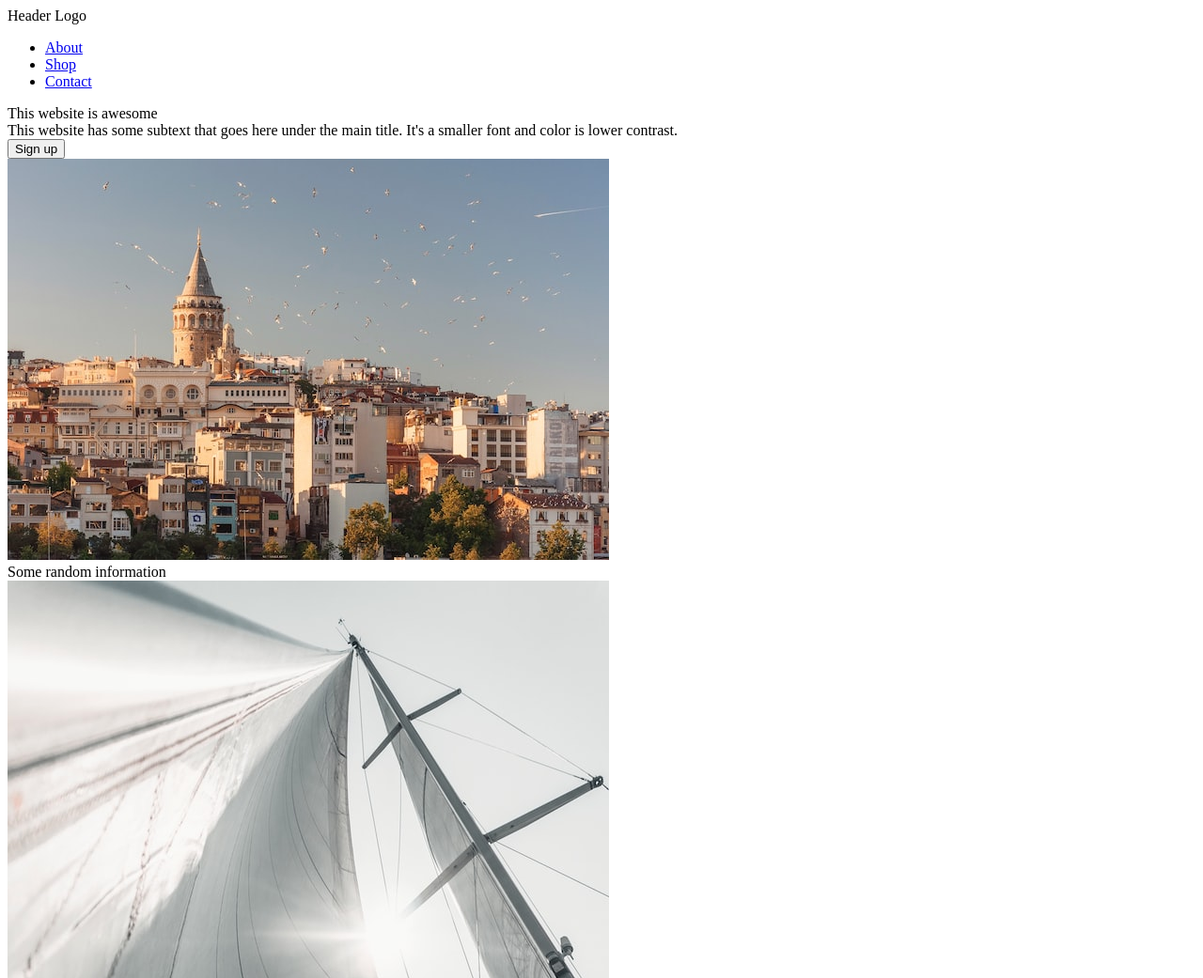
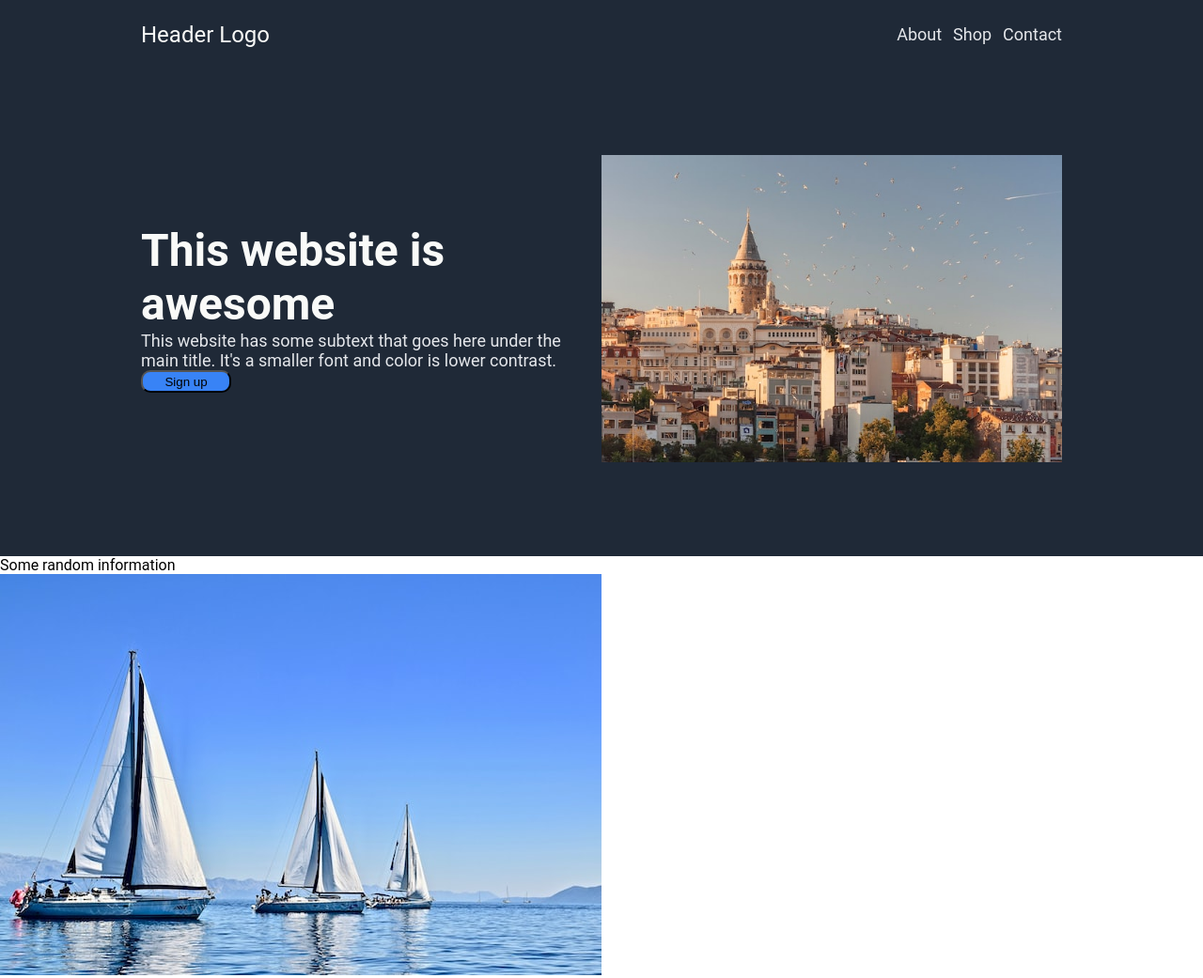
Before and after one commit to oguzhan-ulutas/odin-landing-page, a plain HTML site: page index.html in a window 1280 px wide. Shown: the top 1041 px of the page at 94% size. Drawn offline with Linux system fonts and the light colour scheme.

Commit message:
Section 1/5 CSS arranged

```diff
--- a/index.html
+++ b/index.html
@@ -5,13 +5,12 @@
     <meta http-equiv="X-UA-Compatible" content="IE=edge">
     <meta name="viewport" content="width=device-width, initial-scale=1.0">
     <title>The Odin Project Landing Page Picbidervis</title>
-    <link rel="stylesheet" href="style.css">
+    <link rel="stylesheet" href="styles.css">
 </head>
 <body>
 
     <div class="section1">
         <div class="header">
-            <div class="header-top">
             <div class="logo">Header Logo</div>
             <ul class="head-links">
                 <li><a href="https://www.instagram.com/picbidervis/">About</a></li>
@@ -22,14 +21,15 @@
 
         <div class="header-down">
             <div class="header-text">
-                  <div class="title">This website is awesome</div>
-                  <div class="text">This website has some subtext that goes here under the main title. It's a smaller font and color is lower contrast.</div>
-                  <button class="signup">Sign up</button>
-                </div>
-                <img src="./img/anna-berdnik-0n0AHB1fgTQ-unsplash.jpg" alt="istanbul scene with some seagulf flying">
+                <div class="hd-title">This website is awesome</div>
+                <div class="hd-text">This website has some subtext that goes here under the main title. It's a smaller font and color is lower contrast.</div>
+                <button class="hd-button">Sign up</button>
             </div>
 
+            <img class="main-img" src="./img/anna-berdnik-0n0AHB1fgTQ-unsplash.jpg" alt="istanbul scene with some seagulf flying">
         </div>
+
+
     </div>
 
     <div class="section2">
@@ -37,7 +37,7 @@
 
         <div class="items">
             <div class="item">
-                <img src="./img/andrea-zignin-Us8dszDXx28-unsplash.jpg" alt="a sail and a mast there is sun between them">
+                <img src="./img/karla-car-58AiTToabyE-unsplash.jpg" alt="3 sailboat aligned on the sea">
                 <div class="item-text">this is some subtext under an illustration or image</div>
             </div>
 
--- a/styles.css
+++ b/styles.css
@@ -0,0 +1,95 @@
+body {
+    font-family: Roboto, Verdana, Geneva, Tahoma, sans-serif;
+    margin: 0;
+    min-height: 100vh;
+
+    display: flex;
+    flex-direction: column;
+    justify-content: space-between;
+}
+
+ul {
+    list-style: none;
+}
+
+a:link {
+    text-decoration: none;
+    color: #e5e7eb;
+}
+
+a:visited {
+    text-decoration: none;
+    color: #e5e7eb;
+}
+
+a:hover {
+    text-decoration: none;
+    color: #e5e7eb;
+}
+
+a:active {
+    text-decoration: none;
+    color: #e5e7eb;
+}
+
+.section1 {
+    background-color: #1f2937;
+    color: #f9faf8;
+    padding: 8px 150px 100px;
+    display: flex;
+    flex-direction: column;
+    justify-content: space-between;
+}
+
+.header {
+    display: flex;
+    justify-content: space-between;
+    align-items: center;
+    padding-bottom: 100px;
+}
+
+.head-links {
+    display: flex;
+    justify-content: flex-end;
+    gap: 12px;
+    font-size: 18px;
+}
+
+.logo {
+    font-size: 24px;
+}
+
+.header-down {
+    display: flex;
+    justify-content: space-between;
+    gap: 36px;
+}
+
+.header-text {
+    display: flex;
+    flex-direction: column;
+    justify-content: center;
+}
+
+.hd-title {
+    color: #f9faf8;
+    font-weight: bolder;
+    font-size: 48px;
+}
+
+.hd-text {
+    color: #e5e7eb;
+    font-size: 18px;
+}
+
+.main-img {
+    max-width: 50%;
+    height: auto;
+}
+
+.hd-button {
+    background: #3883f6;
+    height: 24px;
+    width: 96px;
+    border-radius: 10px;
+}
```
Also changed, not shown: img/02.png (added), img/andrea-zignin-Us8dszDXx28-unsplash.jpg (deleted), img/karla-car-58AiTToabyE-unsplash.jpg (added). Lines whose indentation alone changed are shown as unchanged.
